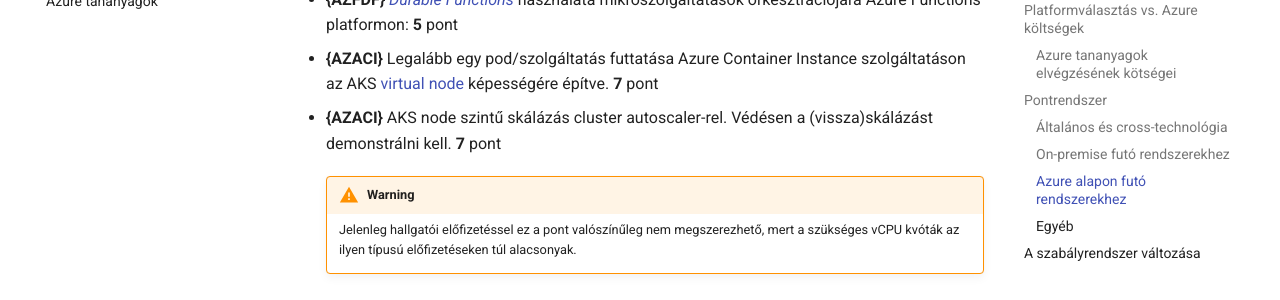
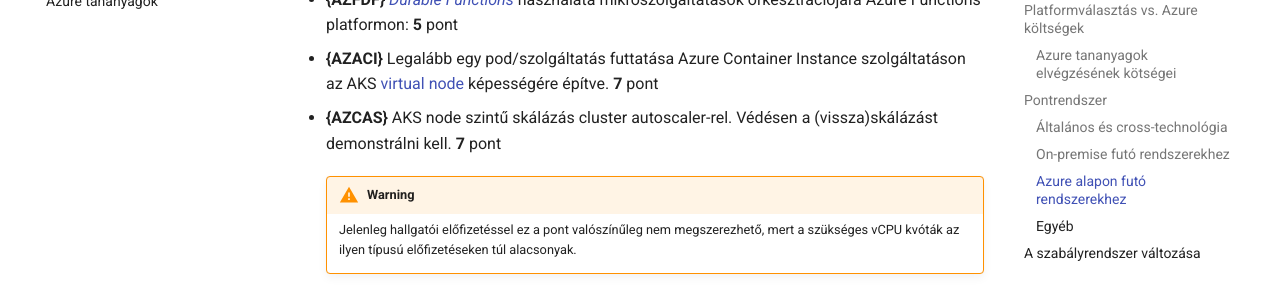
Before and after one commit to bmeviaumb11/skalazhato, an MkDocs documentation site: the page built from docs/homework/pontrendszer.md, in a window 1280 px wide and 900 px high, scrolled down 9346 px. Shown: the part 152-452 px from the top of the window. Built offline with MkDocs 1.6.1 and Material for MkDocs 9.7.7, drawn with Linux system fonts in a browser that asks for light colours; comment, search, counter and statistics services are not loaded.

Commit message:
Update pontrendszer.md

```diff
--- a/docs/homework/pontrendszer.md
+++ b/docs/homework/pontrendszer.md
@@ -278,7 +278,7 @@
 
 - **{AZACI}** Legalább egy pod/szolgáltatás futtatása Azure Container Instance szolgáltatáson az AKS [virtual node](https://learn.microsoft.com/en-us/azure/aks/virtual-nodes) képességére építve. **7** pont
 
-- **{AZACI}** AKS node szintű skálázás cluster autoscaler-rel. Védésen a (vissza)skálázást demonstrálni kell. **7** pont
+- **{AZCAS}** AKS node szintű skálázás cluster autoscaler-rel. Védésen a (vissza)skálázást demonstrálni kell. **7** pont
 
     !!! warning
         Jelenleg hallgatói előfizetéssel ez a pont valószínűleg nem megszerezhető, mert a szükséges vCPU kvóták az ilyen típusú előfizetéseken túl alacsonyak.
```
